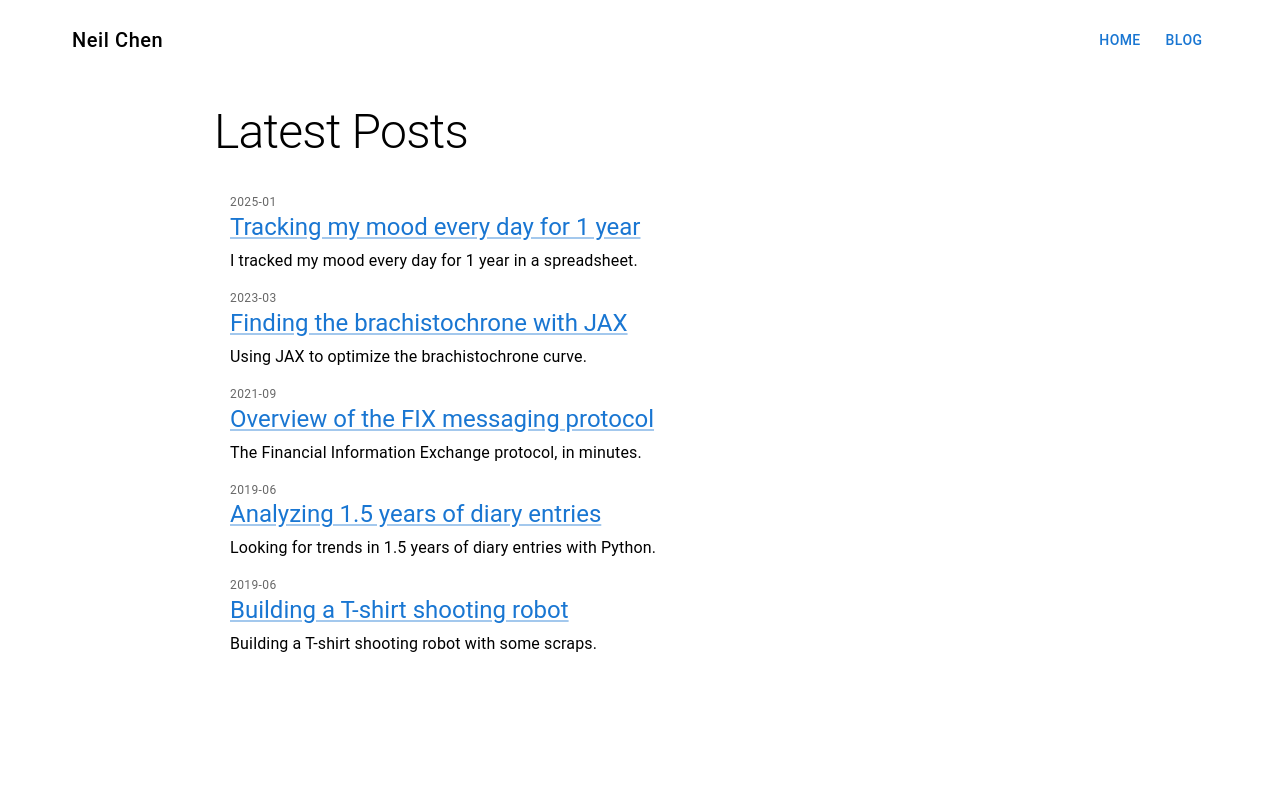
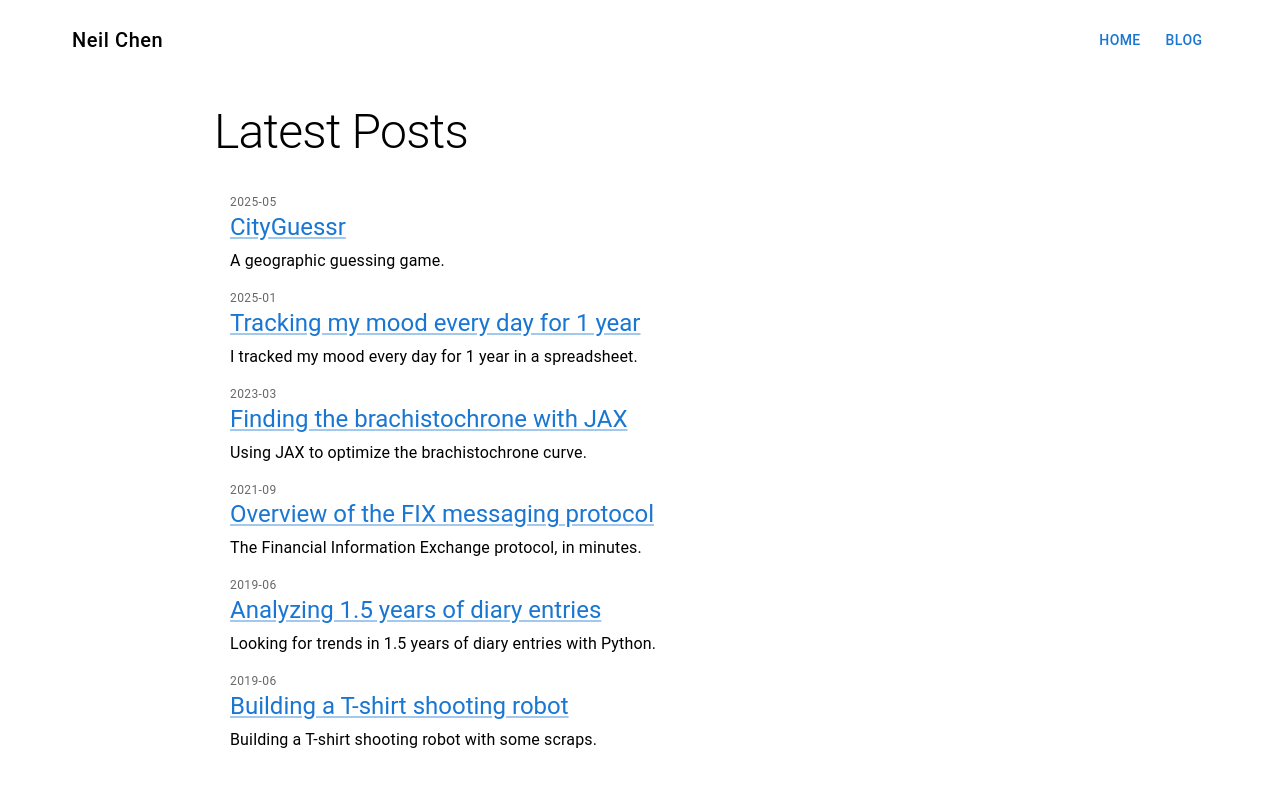
Before and after one commit to NWChen/neilchen.cc, a Next.js app: page /blog in a window 1280 px wide. Shown: the top 786 px of the page. Built offline with nearby package versions, Linux system fonts and the light colour scheme.

Commit message:
support projects via redirect in posts

```diff
--- a/components/Posts.tsx
+++ b/components/Posts.tsx
@@ -1,11 +1,11 @@
 import { List, ListItem, Box, Typography, Link } from "@mui/material";
 import React from "react";
+import { PostProps } from "../lib/post";
 
 export default function Posts({
   posts,
 }) {
-  const publicPosts = posts.filter((post) => !post.metadata.hidden);
-  publicPosts.forEach((post) => console.log("date ", new Date(post.metadata?.date ?? "")));
+  const publicPosts: PostProps[] = posts.filter((post) => !post.metadata.hidden);
   return (
     <List>
       {publicPosts.map((post) => (
--- /dev/null
+++ b/content/cityguessr.md
@@ -0,0 +1,7 @@
+---
+title: CityGuessr
+date: 2025-05
+description: A geographic guessing game.
+redirect_uri: /cityguessr
+tag: project
+---
--- a/lib/getMarkdownPosts.ts
+++ b/lib/getMarkdownPosts.ts
@@ -19,6 +19,7 @@ export async function getMarkdownPosts(): Promise<PostProps[]> {
         description: description ?? null,
         tag: rawMetadata?.tag ?? null,
         hidden: rawMetadata?.hidden ?? false,
+        redirect_uri: rawMetadata?.redirectUri ?? null,
         slug,
       };
 
--- a/lib/post.ts
+++ b/lib/post.ts
@@ -10,6 +10,7 @@ export type PostMetadata = {
   slug: string;
   hidden?: boolean;
   image_path?: string;
+  redirect_uri?: string;
   tag?: Tag;
 }
 
--- a/pages/index.tsx
+++ b/pages/index.tsx
@@ -16,8 +16,6 @@ import { PostMetadata, PostProps, Tag } from "../lib/post";
 import { getMarkdownPosts } from '../lib/getMarkdownPosts';
 
 export default function Home({ posts, blurb }: { posts: PostProps[], blurb: string }) {
-  // TODO: support non-blog-posts in projects
-
   return (
     <Container maxWidth="md" sx={{ mt: 4 }}>
       <Box
```
Also changed, not shown: pages/blog/[slug].tsx (+10 -1 lines).
